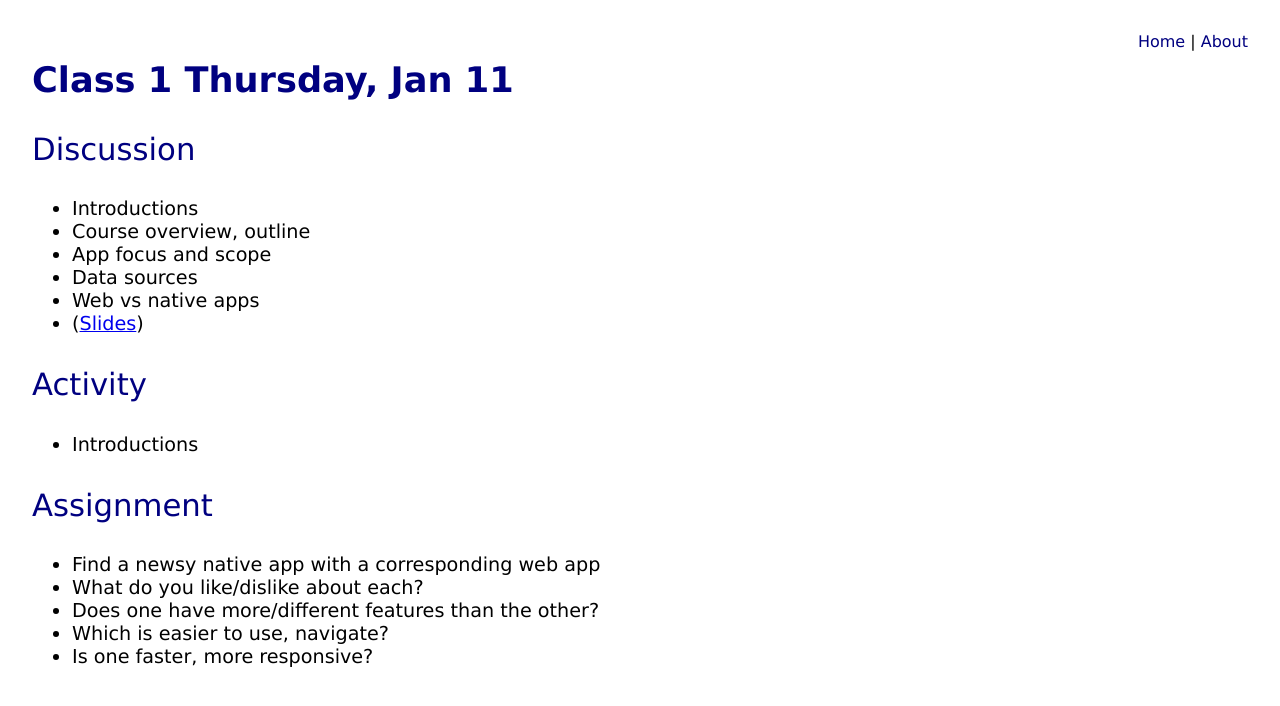
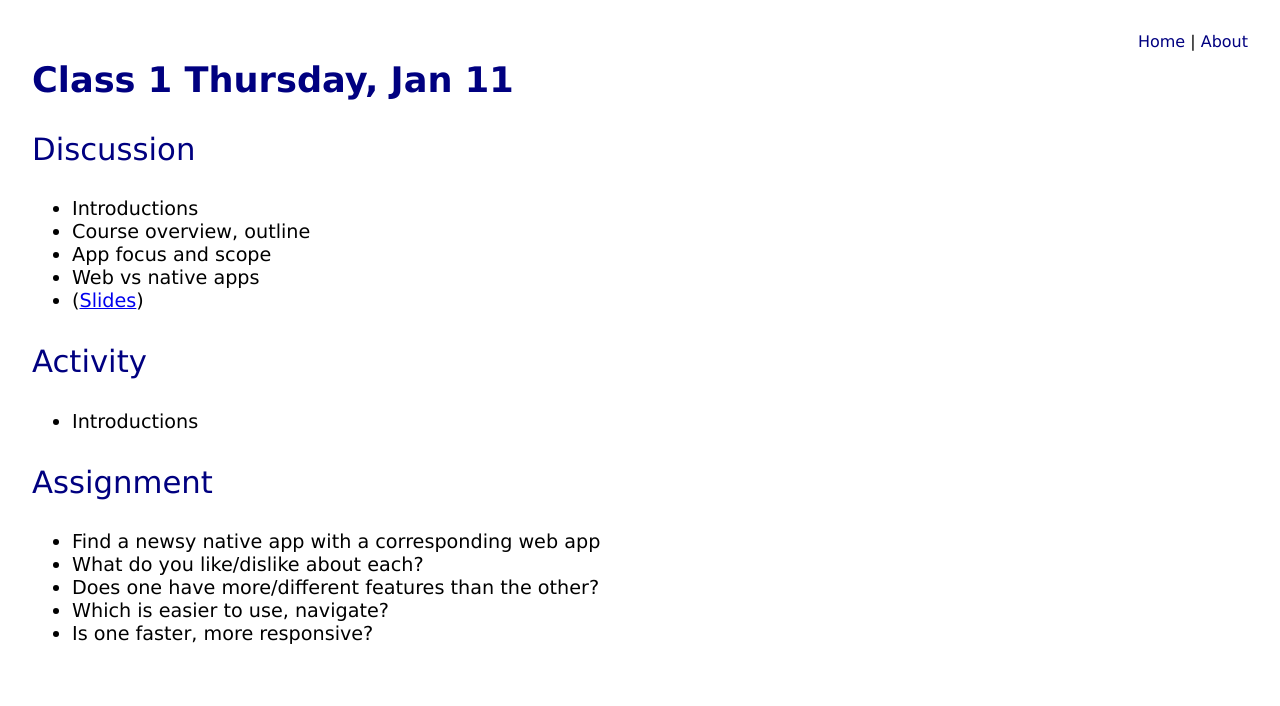
Before and after one commit to UAAppClass/uaappclass.github.io, a Jekyll site: the page built from _posts/2016-1-1-Class-01.md, in a window 1280 px wide. Shown: the top 706 px of the page. Built offline with Jekyll 4.4.1, drawn with Linux system fonts in a browser that asks for light colours.

Commit message:
Removed data sources

```diff
--- a/_posts/2016-1-1-Class-01.md
+++ b/_posts/2016-1-1-Class-01.md
@@ -8,7 +8,6 @@ title: Class 1 Thursday, Jan 11
 * Introductions
 * Course overview, outline
 * App focus and scope
-* Data sources
 * Web vs native apps
 * ([Slides](/presentations/class1))
 
```
